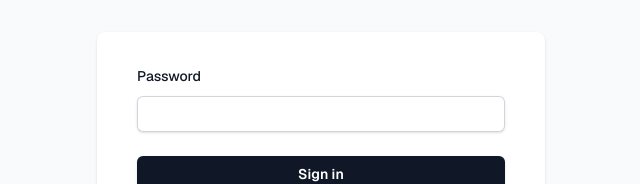
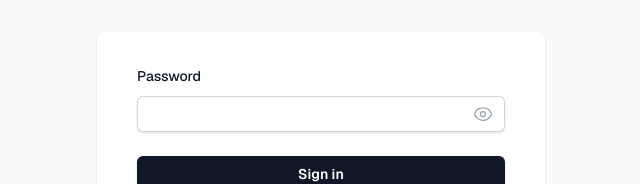
Before and after one commit to vigosan/miguelsoro-com, a Next.js app: page /admin/login in a window 1280 px wide. Shown: the part 356-540 px from the top of the page, without its empty margins (319-959 px from the left). Built offline with nearby package versions, Linux system fonts and the light colour scheme.

Commit message:
Add PasswordInput component with show/hide toggle

```diff
--- /dev/null
+++ b/components/PasswordInput.tsx
@@ -0,0 +1,60 @@
+import { useState, forwardRef } from 'react';
+import { EyeIcon, EyeSlashIcon } from '@heroicons/react/24/outline';
+
+interface PasswordInputProps extends Omit<React.InputHTMLAttributes<HTMLInputElement>, 'type'> {
+  label?: string;
+  error?: string;
+}
+
+const PasswordInput = forwardRef<HTMLInputElement, PasswordInputProps>(
+  ({ label, error, className = '', ...props }, ref) => {
+    const [showPassword, setShowPassword] = useState(false);
+
+    const togglePasswordVisibility = () => {
+      setShowPassword(!showPassword);
+    };
+
+    const baseInputClasses = "block w-full rounded-md border-0 py-1.5 pl-3 pr-10 text-gray-900 shadow-sm ring-1 ring-inset ring-gray-300 placeholder:text-gray-400 focus:ring-2 focus:ring-inset focus:ring-gray-600 sm:text-sm sm:leading-6";
+    const errorInputClasses = error ? "ring-red-300 focus:ring-red-600" : "";
+
+    return (
+      <div>
+        {label && (
+          <label htmlFor={props.id} className="block text-sm font-medium leading-6 text-gray-900">
+            {label}
+          </label>
+        )}
+        <div className={`${label ? 'mt-2' : ''} relative`}>
+          <input
+            {...props}
+            ref={ref}
+            type={showPassword ? 'text' : 'password'}
+            className={`${baseInputClasses} ${errorInputClasses} ${className}`}
+          />
+          <button
+            type="button"
+            onClick={togglePasswordVisibility}
+            className="absolute inset-y-0 right-0 pr-3 flex items-center hover:text-gray-600 focus:outline-none"
+            aria-label={showPassword ? 'Hide password' : 'Show password'}
+            tabIndex={-1}
+          >
+            {showPassword ? (
+              <EyeSlashIcon className="h-5 w-5 text-gray-400" />
+            ) : (
+              <EyeIcon className="h-5 w-5 text-gray-400" />
+            )}
+          </button>
+        </div>
+        {error && (
+          <div className="mt-2 text-sm text-red-600" role="alert">
+            {error}
+          </div>
+        )}
+      </div>
+    );
+  }
+);
+
+PasswordInput.displayName = 'PasswordInput';
+
+export default PasswordInput;
--- a/pages/admin/login.tsx
+++ b/pages/admin/login.tsx
@@ -2,6 +2,7 @@ import { useState, FormEvent } from 'react';
 import { useRouter } from 'next/router';
 import Head from 'next/head';
 import { LockClosedIcon } from '@heroicons/react/24/solid';
+import PasswordInput from '@/components/PasswordInput';
 
 export default function AdminLogin() {
   const [password, setPassword] = useState('');
@@ -62,22 +63,16 @@ export default function AdminLogin() {
           <div className="bg-white py-8 px-4 shadow sm:rounded-lg sm:px-10">
             <form className="space-y-6" onSubmit={handleSubmit}>
               <div>
-                <label htmlFor="password" className="block text-sm font-medium leading-6 text-gray-900">
-                  Password
-                </label>
-                <div className="mt-2">
-                  <input
+                <PasswordInput
                   id="password"
                   name="password"
-                    type="password"
+                  label="Password"
                   autoComplete="current-password"
                   required
                   value={password}
                   onChange={(e) => setPassword(e.target.value)}
-                    className="block w-full rounded-md border-0 py-1.5 text-gray-900 shadow-sm ring-1 ring-inset ring-gray-300 placeholder:text-gray-400 focus:ring-2 focus:ring-inset focus:ring-gray-600 sm:text-sm sm:leading-6 px-3"
                   data-testid="password-input"
                 />
-                </div>
               </div>
 
               {error && (
```
Lines whose indentation alone changed are shown as unchanged.
